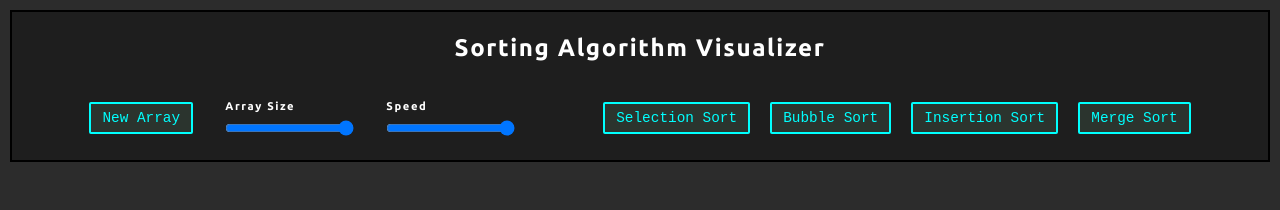
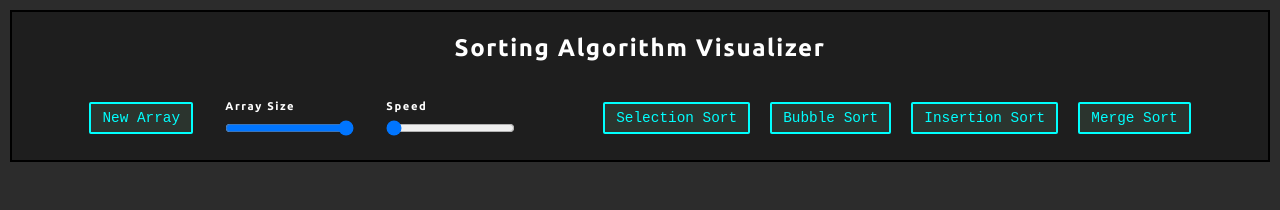
Before and after one commit to MrGmo/sortingVisualizer, a plain HTML site: page index.html in a window 1280 px wide. Shown: the top 210 px of the page. Drawn offline with Linux system fonts and the light colour scheme.

Commit message:
Sorting Visualizer

```diff
--- a/index.html
+++ b/index.html
@@ -22,7 +22,7 @@
             </div>
             <div class="slider-container">
               <p class="slider-text">Speed</p>
-              <input class="speed slider-input" type="range"  min=100 max=5000 step=100 value=5000>
+              <input class="speed slider-input" type="range"  min=100 max=5000 step=100 value=100>
             </div>
           </div>
           <div class="nav-right">
```
